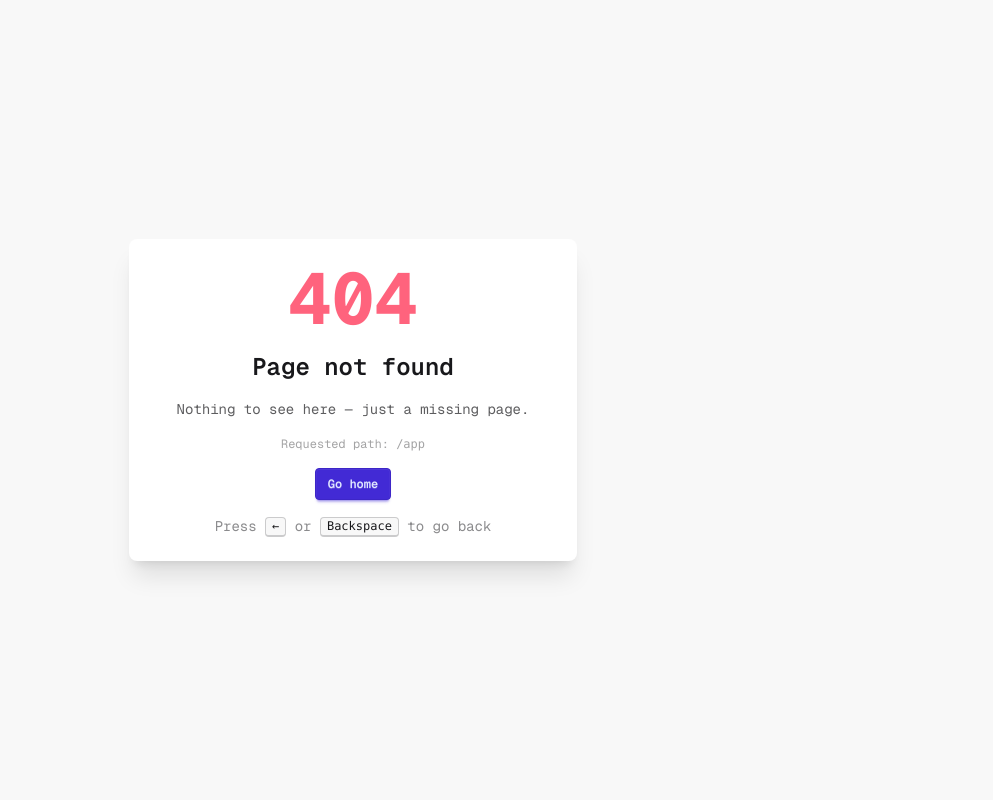
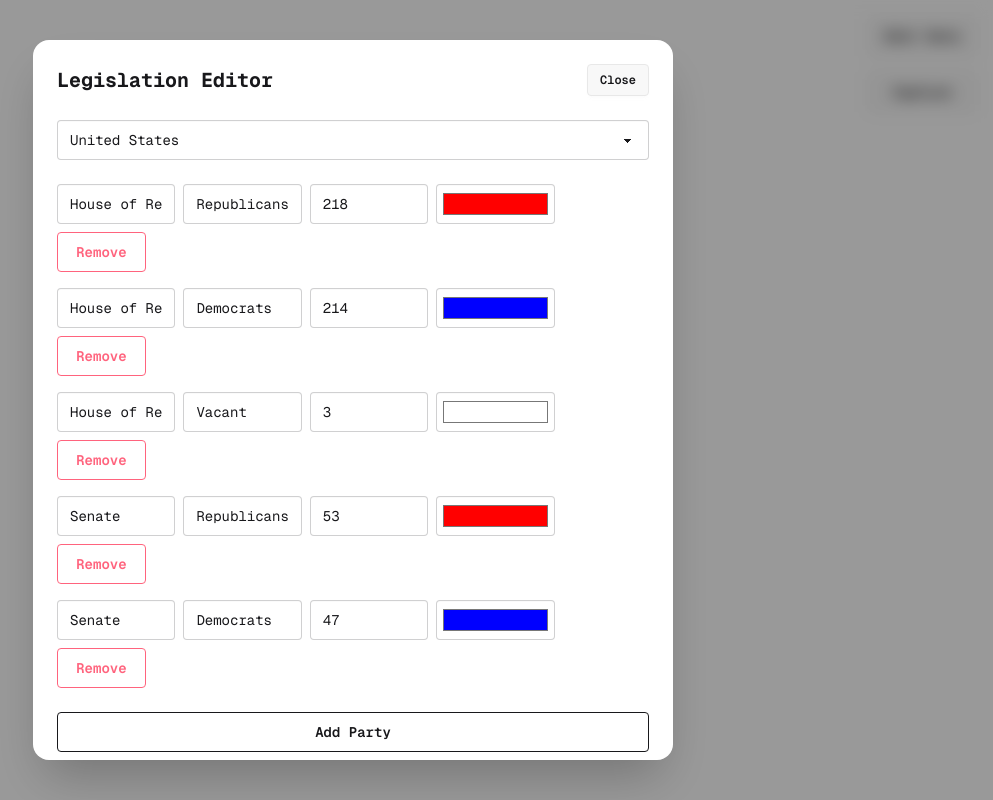
Before and after one commit to hieudoanm/legislation, a Next.js app in the folder packages/app/: page /app in a window 1280 px wide. Before the commit this address had no page. Shown: the whole page, without its empty margins (287-1280 px from the left). Built offline with nearby package versions, Linux system fonts and the light colour scheme.

Commit message:
add app page

```diff
--- /dev/null
+++ b/packages/app/src/pages/app/index.tsx
@@ -0,0 +1,262 @@
+import { COUNTRIES } from '@legislation/data/countries';
+import { NextPage } from 'next';
+import { useMemo, useState } from 'react';
+
+type Legislation = {
+  chamber: string;
+  party: string;
+  members: number;
+  color: string;
+};
+
+/* ---------------- Divisors ---------------- */
+
+const getDivisorPairs = (n: number) => {
+  const pairs: [number, number][] = [];
+
+  for (let i = 1; i * i <= n; i++) {
+    if (n % i === 0) {
+      pairs.push([i, n / i]);
+    }
+  }
+
+  return pairs;
+};
+
+/* ---------------- Page ---------------- */
+
+const AppPage: NextPage = () => {
+  const [country, setCountry] = useState<string>('United States');
+  const [isOpen, setIsOpen] = useState<boolean>(true);
+
+  const [parties, setParties] = useState<Legislation[]>([
+    {
+      chamber: 'House of Representatives',
+      party: 'Republicans',
+      members: 218,
+      color: '#FF0000',
+    },
+    {
+      chamber: 'House of Representatives',
+      party: 'Democrats',
+      members: 214,
+      color: '#0000FF',
+    },
+    {
+      chamber: 'House of Representatives',
+      party: 'Vacant',
+      members: 3,
+      color: '#ffffff',
+    },
+    { chamber: 'Senate', party: 'Republicans', members: 53, color: '#FF0000' },
+    { chamber: 'Senate', party: 'Democrats', members: 47, color: '#0000FF' },
+  ]);
+
+  /* ---------------- Derived ---------------- */
+
+  const chambers: Set<string> = useMemo(
+    () => new Set(parties.map((p) => p.chamber)),
+    [parties],
+  );
+
+  const membersByChambers = useMemo(
+    () =>
+      Array.from(chambers).map((chamber) => {
+        const partiesByChamber: Legislation[] = parties.filter(
+          (p) => p.chamber === chamber,
+        );
+
+        const totalMembers = partiesByChamber.reduce(
+          (sum, p) => sum + p.members,
+          0,
+        );
+
+        const majorityThreshold = Math.floor(totalMembers / 2);
+
+        return {
+          chamber,
+          parties: partiesByChamber,
+          totalMembers,
+          majorityThreshold,
+        };
+      }),
+    [parties, chambers],
+  );
+
+  /* ---------------- UI ---------------- */
+
+  return (
+    <main className="relative flex h-screen w-screen overflow-hidden">
+      {/* ---------------- Modal Toggle ---------------- */}
+      <div className="absolute top-4 right-4 z-40 flex flex-col gap-4">
+        <button type="button" className="btn" onClick={() => setIsOpen(true)}>
+          Edit Data
+        </button>
+        <button type="button" className="btn" onClick={() => {}}>
+          Capture
+        </button>
+      </div>
+
+      {/* ---------------- Modal ---------------- */}
+      {isOpen && (
+        <div className="fixed inset-0 z-50 flex items-center justify-center bg-black/40 backdrop-blur-sm">
+          <div className="bg-base-100 max-h-[90vh] w-full max-w-[50vw] overflow-y-auto rounded-2xl p-6 shadow-2xl">
+            {/* Header */}
+            <div className="mb-6 flex items-center justify-between">
+              <h2 className="text-xl font-bold">Legislation Editor</h2>
+              <button className="btn btn-sm" onClick={() => setIsOpen(false)}>
+                Close
+              </button>
+            </div>
+
+            {/* Country */}
+            <select
+              className="select select-bordered mb-6 w-full"
+              value={country}
+              onChange={(e) => setCountry(e.target.value)}>
+              <option value="">Select Country</option>
+              {COUNTRIES.map((country) => (
+                <option key={country} value={country}>
+                  {country}
+                </option>
+              ))}
+            </select>
+
+            {/* Parties */}
+            <div className="flex flex-col gap-4">
+              {parties.map(({ chamber, party, members, color }, index) => (
+                <div key={index} className="flex flex-wrap gap-2">
+                  <input
+                    className="input input-bordered w-[20%]"
+                    placeholder="Chamber"
+                    value={chamber}
+                    onChange={(e) => {
+                      setParties((prev) =>
+                        prev.map((p, i) =>
+                          i === index ? { ...p, chamber: e.target.value } : p,
+                        ),
+                      );
+                    }}
+                  />
+
+                  <input
+                    className="input input-bordered w-[20%]"
+                    placeholder="Party"
+                    value={party}
+                    onChange={(e) => {
+                      setParties((prev) =>
+                        prev.map((p, i) =>
+                          i === index ? { ...p, party: e.target.value } : p,
+                        ),
+                      );
+                    }}
+                  />
+
+                  <input
+                    type="number"
+                    className="input input-bordered w-[20%]"
+                    placeholder="Members"
+                    value={members}
+                    onChange={(e) => {
+                      setParties((prev) =>
+                        prev.map((p, i) =>
+                          i === index
+                            ? { ...p, members: Number(e.target.value) }
+                            : p,
+                        ),
+                      );
+                    }}
+                  />
+
+                  <input
+                    type="color"
+                    className="input input-bordered w-[20%] p-1"
+                    value={color}
+                    onChange={(e) => {
+                      setParties((prev) =>
+                        prev.map((p, i) =>
+                          i === index ? { ...p, color: e.target.value } : p,
+                        ),
+                      );
+                    }}
+                  />
+
+                  <button
+                    className="btn btn-error btn-outline w-[15%]"
+                    onClick={() => {
+                      setParties((prev) => prev.filter((_, i) => i !== index));
+                    }}>
+                    Remove
+                  </button>
+                </div>
+              ))}
+
+              <button
+                className="btn btn-outline mt-2"
+                onClick={() => {
+                  setParties((prev) => [
+                    ...prev,
+                    { chamber: '', party: '', members: 0, color: '#ffffff' },
+                  ]);
+                }}>
+                Add Party
+              </button>
+            </div>
+          </div>
+        </div>
+      )}
+
+      {/* ---------------- Visualization ---------------- */}
+      <section className="flex flex-1 items-center justify-center p-8">
+        <div className="flex flex-col gap-8">
+          <div className="text-center text-2xl font-bold">{country}</div>
+
+          {membersByChambers.map(
+            ({ chamber, parties, totalMembers, majorityThreshold }) => {
+              const pairs = getDivisorPairs(totalMembers);
+              const lastPair = pairs.at(-1) ?? [];
+              const rows = lastPair?.[0] ?? 1;
+
+              let runningIndex = 0;
+
+              return (
+                <div key={chamber} className="flex flex-col gap-4">
+                  <div className="text-center text-lg font-bold">
+                    {chamber} ({totalMembers})
+                  </div>
+
+                  <div
+                    className="grid grid-flow-col gap-1"
+                    style={{
+                      gridTemplateRows: `repeat(${rows}, 1fr)`,
+                    }}>
+                    {parties.map(({ party, color, members }) => (
+                      <div key={party} className="contents">
+                        {Array.from({ length: members }).map((_, i) => {
+                          const index = runningIndex++;
+
+                          return (
+                            <div
+                              key={`${party}-${i}`}
+                              className="relative mx-auto h-3 w-3 rounded-full"
+                              style={{ backgroundColor: color }}>
+                              {index === majorityThreshold && (
+                                <span className="absolute inset-0 animate-ping rounded-full bg-current opacity-50" />
+                              )}
+                            </div>
+                          );
+                        })}
+                      </div>
+                    ))}
+                  </div>
+                </div>
+              );
+            },
+          )}
+        </div>
+      </section>
+    </main>
+  );
+};
+
+export default AppPage;
```
Also changed, not shown: 6 other files (tests, documents, lock files or other folders).
